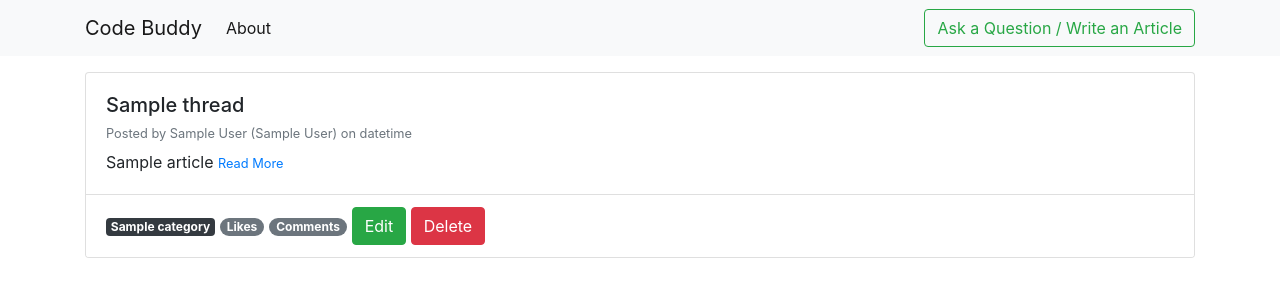
After one commit to Code-Institute-Submissions/CodeBuddy, a Flask app: template templates/single_thread.template.html in a window 1280 px wide. The commit adds this page. Shown: the top 300 px of the page. Run offline with Flask 2, Linux system fonts and the light colour scheme; the template is opened without the code that fills it: most values are stand-ins (such as "Sample title", 1, 10 or a date in 2020); some libraries are stand-ins or nearby versions.

Commit message:
added individual display pages

```diff
--- a/app.py
+++ b/app.py
@@ -100,6 +100,7 @@ def process_create_thread():
         'authorname': authorname,
         'article': article,
         'authorcontact': authorcontact,
+        # time_created : datetime.now (google it & how to format)
     }
 
     db.threads.insert_one(new_record)
@@ -154,6 +155,13 @@ def confirm_delete(thread_id):
     })
     return redirect(url_for('show_threads'))
 
+# show single thread
+@app.route('/threads/<thread_id>', methods=["GET"])
+def display_thread(thread_id):
+    threads = db.threads.find_one({
+        '_id': ObjectId(thread_id)
+    })
+    return render_template('single_thread.template.html', threads=threads)
 
 # "magic code" -- boilerplate
 if __name__ == '__main__':
--- /dev/null
+++ b/templates/single_thread.template.html
@@ -0,0 +1,25 @@
+{% extends 'base.template.html' %}
+
+{%block content%}
+
+ <div class="card">
+      <div class="card-body">
+        <h5 class="card-title">{{threads.threadname}}</h5>
+        <h6 class="card-subtitle mb-2 text-muted"><small>Posted by {{threads.authorname}} ({{threads.authorcontact}}) on datetime</small></h6>
+
+        <div class="card-text">{{threads.article}}
+        <a href="#" target="_blank"><small>Read More</small></a>
+        </div>
+      </div>
+      <div class="card-footer bg-white">
+      <span class="badge badge-dark">{{threads.category}}</span>
+        <a class="badge badge-pill badge-secondary" href="#" target="_blank">Likes</a>
+        <a class="badge badge-pill badge-secondary" href="#" target="_blank">Comments</a>
+        <!-- edit and delete buttons -->
+        <a href="{{ url_for('show_edit_thread', thread_id=threads._id ) }}" class="btn btn-success">Edit</a>
+        <a href="{{ url_for('show_confirm_delete', thread_id=threads._id)}}" class="btn btn-danger">Delete</a>
+      </div>
+    </div>
+    </a>
+
+    {%endblock%}
--- a/templates/thread_listings.template.html
+++ b/templates/thread_listings.template.html
@@ -2,7 +2,9 @@
 
       <div class="card">
       <div class="card-body">
-        <h5 class="card-title">{{each_thread.threadname}}</h5>
+        <h5 class="card-title">
+        <a class="text-dark" href= "{{ url_for('display_thread', thread_id=each_thread._id ) }}">
+        {{each_thread.threadname}}</a></h5>
         <h6 class="card-subtitle mb-2 text-muted"><small>Posted by {{each_thread.authorname}} ({{each_thread.authorcontact}}) on datetime</small></h6>
 
         <div class="card-text">{{each_thread.article}}
```
